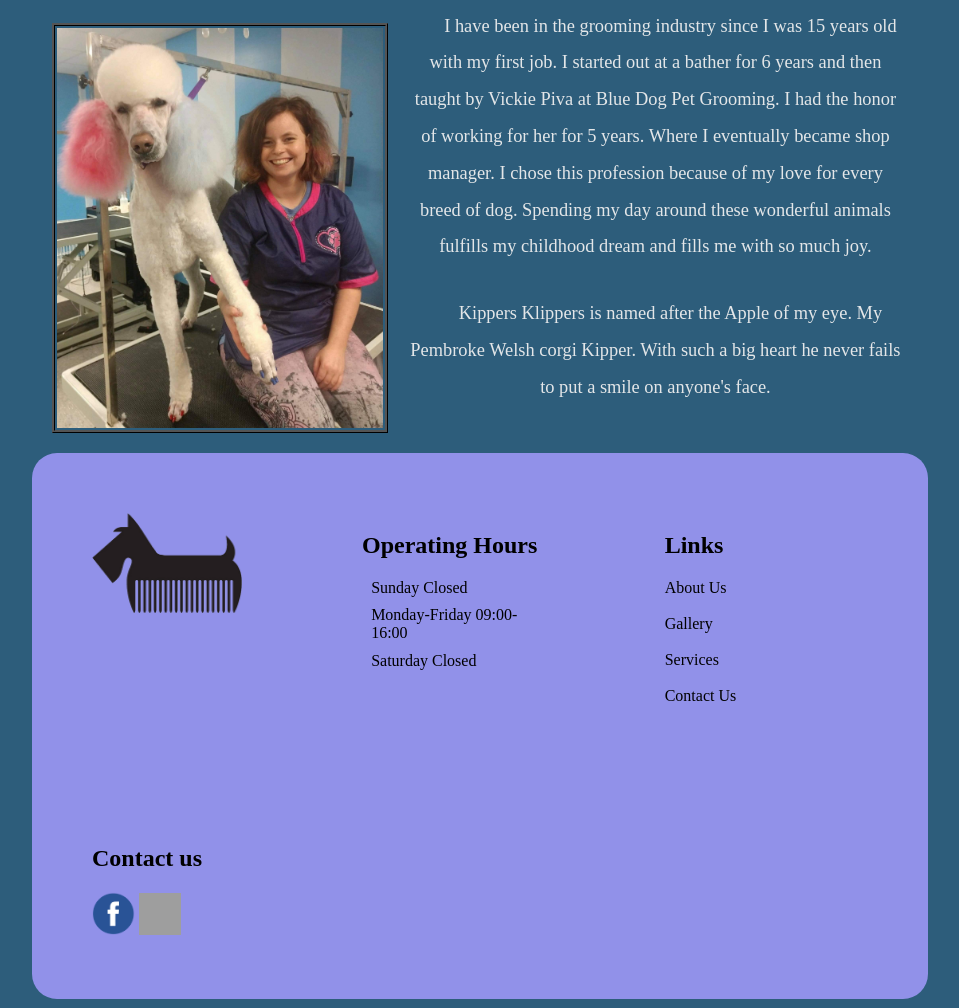
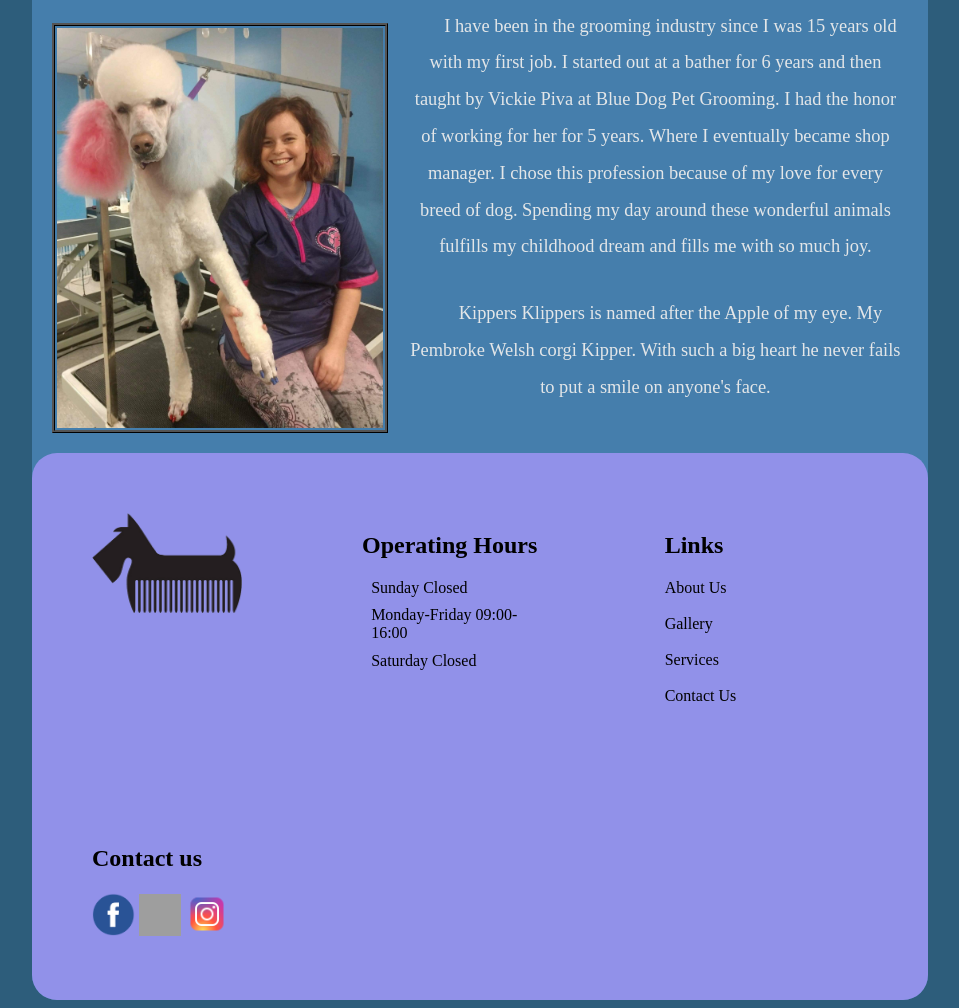
Before and after one commit to zachare/KippersKlippers, a website: page AboutUs.html in a window 1280 px wide. Shown: the part 511-1519 px from the top of the page, without its empty margins (160-1119 px from the left). Drawn offline with Linux system fonts and the light colour scheme; grey boxes are pictures that could not be loaded.

Commit message:
Adds instagram footer

```diff
--- a/AboutUs.html
+++ b/AboutUs.html
@@ -74,6 +74,7 @@
             <h2>Contact us</h2>
             <a href="https://www.facebook.com/"><img src="FBlogo.png" alt="Link to facebook" style="width:43px;height:43px;"></a>
             <a href="mailto: abc@example.com"><img src="https://www.freepnglogos.com/uploads/logo-gmail-png/logo-gmail-png-for-gmail-email-client-mac-app-store-16.png" alt="Link to email" style="width:42px;height:42px;"></a>
+            <a href="https://www.instagram.com/"><img src=".\images\iglogo.png" style="width:44px;height:44px;"></a>
         </div>
     </footer>
 </div>
--- a/AboutUsStyle.css
+++ b/AboutUsStyle.css
@@ -1,3 +1,13 @@
+html{
+	background-color: #2D5D7B;
+}
+body {
+	display: flex;
+	flex-direction: column;
+    background-color: #457EAC;
+	border-radius: 25px;
+}
+
 .title
 {
 text-align: center;
```
Also changed, not shown: Gallery.html (+1 -0 lines), Index.html (+1 -0 lines), contactUs.html (+1 -0 lines), services.html (+1 -0 lines), images/iglogo.png (added), 2 other files.
